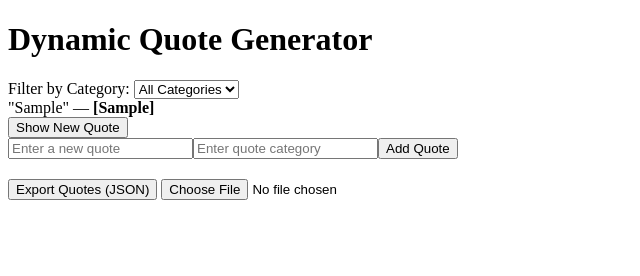
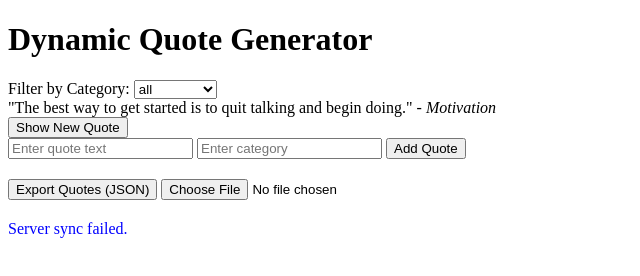
Before and after one commit to jalloh19/alx_fe_javascript, a plain HTML site: page dom-manipulation/index.html in a window 1280 px wide. Both pictures are taken after typing "Sample", "Sample" into the empty fields and a click on the button "Add Quote". Shown: the whole page, without its empty margins (0-640 px from the left). Drawn offline with Linux system fonts and the light colour scheme; no server answers.

Commit message:
Simulation

```diff
--- a/dom-manipulation/index.html
+++ b/dom-manipulation/index.html
@@ -3,30 +3,28 @@
 <head>
   <meta charset="UTF-8">
   <meta name="viewport" content="width=device-width, initial-scale=1.0">
-  <title>Dynamic Quote Generator with Filtering</title>
+  <title>Dynamic Quote Generator with Server Sync</title>
 </head>
 <body>
   <h1>Dynamic Quote Generator</h1>
 
-  <!-- Category Filter -->
   <label for="categoryFilter">Filter by Category:</label>
   <select id="categoryFilter" onchange="filterQuotes()">
     <option value="all">All Categories</option>
   </select>
 
-  <!-- Quote Display -->
   <div id="quoteDisplay"></div>
   <button id="newQuote">Show New Quote</button>
 
-  <!-- Dynamic Form (generated by JS) -->
   <div id="formContainer"></div>
 
-  <!-- Import/Export Section -->
   <div style="margin-top:20px;">
     <button id="exportBtn">Export Quotes (JSON)</button>
     <input type="file" id="importFile" accept=".json" onchange="importFromJsonFile(event)" />
   </div>
 
+  <div id="syncStatus" style="margin-top:20px; color:blue;"></div>
+
   <script src="script.js"></script>
 </body>
 </html>
--- a/dom-manipulation/script.js
+++ b/dom-manipulation/script.js
@@ -1,93 +1,54 @@
+const SERVER_URL = "https://jsonplaceholder.typicode.com/posts";
 let quotes = JSON.parse(localStorage.getItem("quotes")) || [
-  { text: "The best way to predict the future is to invent it.", category: "Inspiration" },
-  { text: "Life is what happens when you're busy making other plans.", category: "Life" },
-  { text: "Do or do not. There is no try.", category: "Motivation" },
+  { text: "The best way to get started is to quit talking and begin doing.", category: "Motivation" },
+  { text: "Life is what happens when you're busy making other plans.", category: "Life" }
 ];
-
-const quoteDisplay = document.getElementById("quoteDisplay");
-const newQuoteBtn = document.getElementById("newQuote");
-const formContainer = document.getElementById("formContainer");
-const categoryFilter = document.getElementById("categoryFilter");
 
 function saveQuotes() {
   localStorage.setItem("quotes", JSON.stringify(quotes));
 }
 
-function showRandomQuote() {
-  let currentFilter = localStorage.getItem("selectedCategory") || "all";
-  let filteredQuotes = (currentFilter === "all") ? quotes : quotes.filter(q => q.category === currentFilter);
-
-  if (filteredQuotes.length === 0) {
-    quoteDisplay.innerHTML = "No quotes available in this category.";
+function displayRandomQuote() {
+  const quoteDisplay = document.getElementById("quoteDisplay");
+  if (quotes.length === 0) {
+    quoteDisplay.innerHTML = "No quotes available.";
     return;
   }
-
-  let randomIndex = Math.floor(Math.random() * filteredQuotes.length);
-  let quote = filteredQuotes[randomIndex];
-  quoteDisplay.innerHTML = `"${quote.text}" — <strong>[${quote.category}]</strong>`;
+  const randomIndex = Math.floor(Math.random() * quotes.length);
+  const quote = quotes[randomIndex];
+  quoteDisplay.innerHTML = `"${quote.text}" - <em>${quote.category}</em>`;
   sessionStorage.setItem("lastQuote", JSON.stringify(quote));
 }
 
 function addQuote() {
-  const newText = document.getElementById("newQuoteText").value.trim();
-  const newCategory = document.getElementById("newQuoteCategory").value.trim();
-
-  if (!newText || !newCategory) {
-    alert("Both quote text and category are required.");
-    return;
-  }
-
-  quotes.push({ text: newText, category: newCategory });
+  const text = document.getElementById("quoteText").value.trim();
+  const category = document.getElementById("quoteCategory").value.trim();
+  if (text && category) {
+    const newQuote = { text, category };
+    quotes.push(newQuote);
     saveQuotes();
     populateCategories();
-  quoteDisplay.innerHTML = `"${newText}" — <strong>[${newCategory}]</strong>`;
-  document.getElementById("newQuoteText").value = "";
-  document.getElementById("newQuoteCategory").value = "";
+    document.getElementById("quoteText").value = "";
+    document.getElementById("quoteCategory").value = "";
+    displayRandomQuote();
+    syncQuotes("add", newQuote);
+  } else {
+    alert("Please enter both text and category for the quote.");
+  }
 }
 
 function createAddQuoteForm() {
-  const inputText = document.createElement("input");
-  inputText.id = "newQuoteText";
-  inputText.type = "text";
-  inputText.placeholder = "Enter a new quote";
-
-  const inputCategory = document.createElement("input");
-  inputCategory.id = "newQuoteCategory";
-  inputCategory.type = "text";
-  inputCategory.placeholder = "Enter quote category";
-
-  const addButton = document.createElement("button");
-  addButton.textContent = "Add Quote";
-  addButton.addEventListener("click", addQuote);
-
-  formContainer.appendChild(inputText);
-  formContainer.appendChild(inputCategory);
-  formContainer.appendChild(addButton);
-}
-
-function populateCategories() {
-  const categories = [...new Set(quotes.map(q => q.category))];
-  categoryFilter.innerHTML = `<option value="all">All Categories</option>`;
-  categories.forEach(cat => {
-    let option = document.createElement("option");
-    option.value = cat;
-    option.textContent = cat;
-    categoryFilter.appendChild(option);
-  });
-  let savedCategory = localStorage.getItem("selectedCategory");
-  if (savedCategory) {
-    categoryFilter.value = savedCategory;
-  }
-}
-
-function filterQuotes() {
-  const selectedCategory = categoryFilter.value;
-  localStorage.setItem("selectedCategory", selectedCategory);
-  showRandomQuote();
+  const formContainer = document.getElementById("formContainer");
+  formContainer.innerHTML = `
+    <input type="text" id="quoteText" placeholder="Enter quote text" />
+    <input type="text" id="quoteCategory" placeholder="Enter category" />
+    <button onclick="addQuote()">Add Quote</button>
+  `;
 }
 
 function exportToJsonFile() {
-  const blob = new Blob([JSON.stringify(quotes, null, 2)], { type: "application/json" });
+  const dataStr = JSON.stringify(quotes, null, 2);
+  const blob = new Blob([dataStr], { type: "application/json" });
   const url = URL.createObjectURL(blob);
   const a = document.createElement("a");
   a.href = url;
@@ -99,33 +60,80 @@ function exportToJsonFile() {
 function importFromJsonFile(event) {
   const fileReader = new FileReader();
   fileReader.onload = function(e) {
-    try {
     const importedQuotes = JSON.parse(e.target.result);
-      if (Array.isArray(importedQuotes)) {
     quotes.push(...importedQuotes);
     saveQuotes();
     populateCategories();
     alert("Quotes imported successfully!");
-      } else {
-        alert("Invalid JSON format. Expected an array of quotes.");
-      }
-    } catch {
-      alert("Error reading JSON file.");
-    }
   };
   fileReader.readAsText(event.target.files[0]);
 }
 
-newQuoteBtn.addEventListener("click", showRandomQuote);
-document.getElementById("exportBtn").addEventListener("click", exportToJsonFile);
+function populateCategories() {
+  const filter = document.getElementById("categoryFilter");
+  const categories = ["all", ...new Set(quotes.map(q => q.category))];
+  filter.innerHTML = categories.map(c => `<option value="${c}">${c}</option>`).join("");
+  const lastSelected = localStorage.getItem("selectedCategory") || "all";
+  filter.value = lastSelected;
+}
 
+function filterQuotes() {
+  const selectedCategory = document.getElementById("categoryFilter").value;
+  localStorage.setItem("selectedCategory", selectedCategory);
+  const filtered = selectedCategory === "all" ? quotes : quotes.filter(q => q.category === selectedCategory);
+  const quoteDisplay = document.getElementById("quoteDisplay");
+  if (filtered.length === 0) {
+    quoteDisplay.innerHTML = "No quotes available for this category.";
+    return;
+  }
+  const randomIndex = Math.floor(Math.random() * filtered.length);
+  const quote = filtered[randomIndex];
+  quoteDisplay.innerHTML = `"${quote.text}" - <em>${quote.category}</em>`;
+}
+
+async function fetchQuotesFromServer() {
+  const response = await fetch(SERVER_URL);
+  const serverData = await response.json();
+  return serverData.slice(0, 5).map(item => ({
+    text: item.title,
+    category: "Server"
+  }));
+}
+
+async function syncQuotes(action, data = null) {
+  try {
+    if (action === "add") {
+      await fetch(SERVER_URL, {
+        method: "POST",
+        headers: { "Content-Type": "application/json" },
+        body: JSON.stringify(data)
+      });
+    }
+    const serverQuotes = await fetchQuotesFromServer();
+    const merged = [...quotes, ...serverQuotes];
+    const unique = Array.from(new Map(merged.map(q => [q.text, q])).values());
+    if (unique.length !== quotes.length) {
+      quotes = unique;
+      saveQuotes();
+      populateCategories();
+      document.getElementById("syncStatus").textContent = "Quotes synced with server! Conflicts resolved.";
+    } else {
+      document.getElementById("syncStatus").textContent = "Quotes synced with server!";
+    }
+  } catch {
+    document.getElementById("syncStatus").textContent = "Server sync failed.";
+  }
+}
+
+document.addEventListener("DOMContentLoaded", () => {
   createAddQuoteForm();
   populateCategories();
-
   const lastQuote = sessionStorage.getItem("lastQuote");
   if (lastQuote) {
-  const parsed = JSON.parse(lastQuote);
-  quoteDisplay.innerHTML = `"${parsed.text}" — <strong>[${parsed.category}]</strong>`;
+    const quote = JSON.parse(lastQuote);
+    document.getElementById("quoteDisplay").innerHTML = `"${quote.text}" - <em>${quote.category}</em>`;
   } else {
-  showRandomQuote();
+    displayRandomQuote();
   }
+  setInterval(syncQuotes, 10000);
+});
```
Lines whose indentation alone changed are shown as unchanged.
